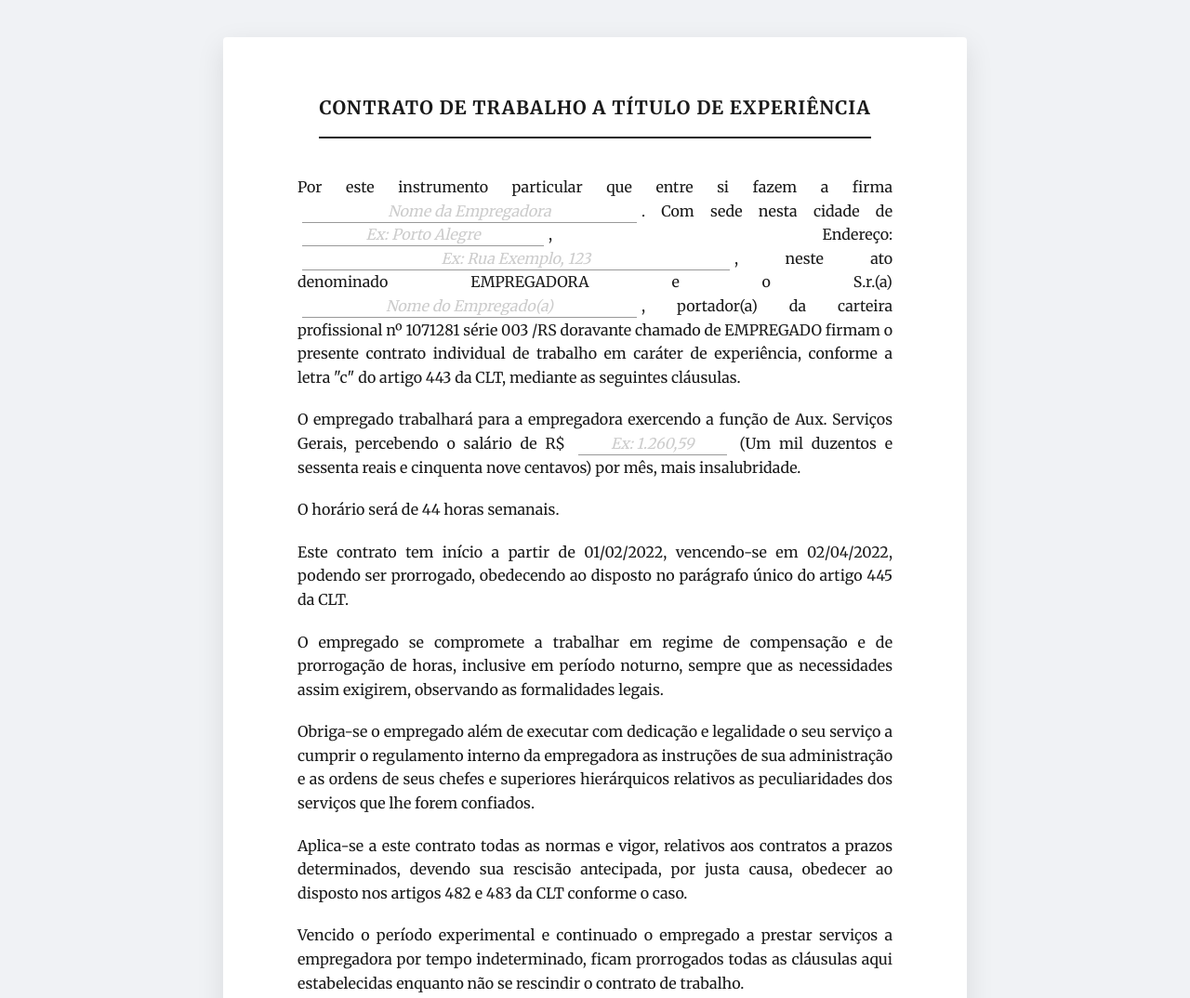
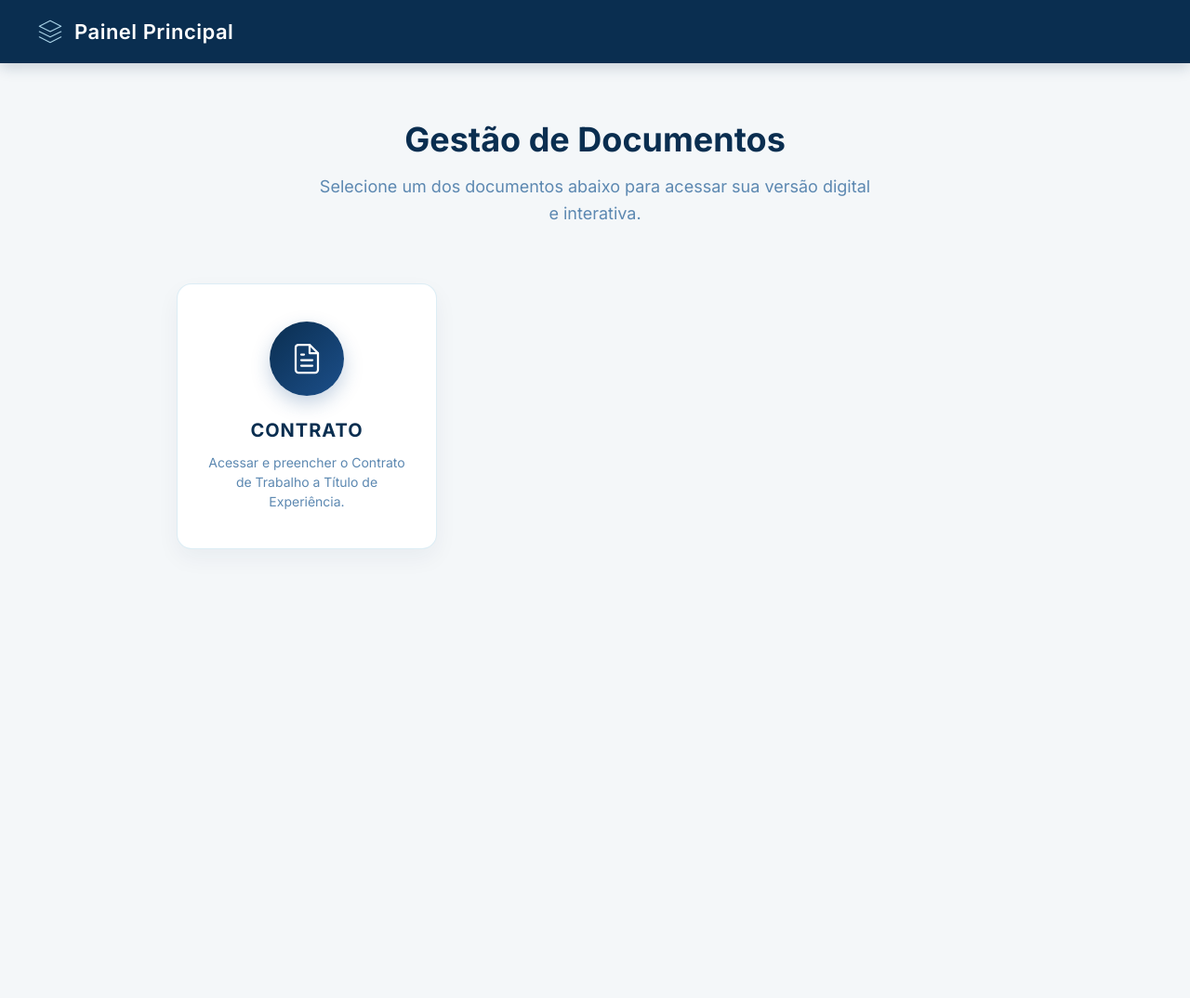
Before and after one commit to albertomateus10/testerodrigo, a plain HTML site: page index.html in a window 1280 px wide. Shown: the top 1074 px of the page at 93% size. After the commit the page ends 800 px from the top, so only its background shows below. Drawn offline with Linux system fonts and the light colour scheme.

Commit message:
Add files via upload

```diff
--- a/index.html
+++ b/index.html
@@ -1,323 +1,243 @@
 <!DOCTYPE html>
 <html lang="pt-BR">
+
 <head>
     <meta charset="UTF-8">
     <meta name="viewport" content="width=device-width, initial-scale=1.0">
-    <title>Contrato de Trabalho - Experiência</title>
+    <title>Painel Principal</title>
     <link rel="preconnect" href="https://fonts.googleapis.com">
     <link rel="preconnect" href="https://fonts.gstatic.com" crossorigin>
-    <link href="https://fonts.googleapis.com/css2?family=Inter:wght@400;500;600;700&family=Merriweather:wght@400;700&display=swap" rel="stylesheet">
+    <link href="https://fonts.googleapis.com/css2?family=Inter:wght@400;500;600;700&display=swap" rel="stylesheet">
     <style>
         :root {
-            --bg-color: #f0f2f5;
-            --page-bg: #ffffff;
-            --text-color: #1a1a1a;
-            --primary-color: #0f52ba; /* Azul corporativo para os campos de preenchimento */
-            --input-border: #999;
-            --input-focus-bg: #f8fbff;
-            --input-focus-border: #0f52ba;
+            /* Paleta de Cores */
+            --cor-primaria-escura: #0A2E50;
+            --cor-primaria: #1C4F8A;
+            --cor-secundaria: #5C88B1;
+            --cor-destaque: #A8D1E6;
+            --cor-fundo: #FFFFFF;
+            --cor-texto: #333333;
+            --cor-fundo-pagina: #f4f7f9;
+        }
+
+        * {
+            margin: 0;
+            padding: 0;
+            box-sizing: border-box;
+            font-family: 'Inter', sans-serif;
         }
 
         body {
-            font-family: 'Inter', sans-serif;
-            background-color: var(--bg-color);
-            color: var(--text-color);
-            line-height: 1.6;
-            margin: 0;
-            padding: 40px 20px;
+            background-color: var(--cor-fundo-pagina);
+            color: var(--cor-texto);
+            min-height: 100vh;
+            display: flex;
+            flex-direction: column;
+        }
+
+        /* Header / Navbar */
+        header {
+            background-color: var(--cor-primaria-escura);
+            padding: 20px 40px;
+            display: flex;
+            align-items: center;
+            box-shadow: 0 4px 15px rgba(10, 46, 80, 0.2);
+        }
+
+        header h1 {
+            color: var(--cor-fundo);
+            font-size: 22px;
+            font-weight: 600;
+            letter-spacing: 0.5px;
+            display: flex;
+            align-items: center;
+            gap: 12px;
+        }
+
+        header h1 svg {
+            width: 28px;
+            height: 28px;
+            color: var(--cor-destaque);
+        }
+
+        /* Área de Conteúdo */
+        main {
+            flex: 1;
+            padding: 60px 40px;
+            max-width: 1200px;
+            margin: 0 auto;
+            width: 100%;
             display: flex;
             flex-direction: column;
             align-items: center;
         }
 
-        .document-container {
-            font-family: 'Merriweather', serif; /* Fonte serifada para um visual formal de documento */
-            background-color: var(--page-bg);
-            width: 100%;
-            max-width: 800px;
-            padding: 60px 80px;
-            box-shadow: 0 10px 30px rgba(0, 0, 0, 0.1);
-            border-radius: 4px;
-            user-select: none; /* Bloqueia a seleção do texto das cláusulas */
-            position: relative;
-            box-sizing: border-box;
+        .titulo-secao {
+            text-align: center;
+            margin-bottom: 60px;
         }
 
-        .document-container p {
-            margin-bottom: 20px;
-            text-align: justify;
+        .titulo-secao h2 {
+            font-size: 36px;
+            font-weight: 700;
+            color: var(--cor-primaria-escura);
+            margin-bottom: 15px;
         }
 
-        .document-header {
-            text-align: center;
-            margin-bottom: 40px;
+        .titulo-secao p {
+            font-size: 18px;
+            color: var(--cor-secundaria);
+            max-width: 600px;
+            line-height: 1.6;
+            margin: 0 auto;
         }
 
-        .document-header h1 {
+        /* Grid de Botões (Cards) */
+        .grid-botoes {
+            display: grid;
+            grid-template-columns: repeat(auto-fill, minmax(280px, 1fr));
+            gap: 30px;
+            width: 100%;
+            max-width: 900px;
+        }
+
+        /* Botão / Card */
+        .btn-card {
+            background: var(--cor-fundo);
+            border-radius: 16px;
+            padding: 40px 30px;
+            text-decoration: none;
+            display: flex;
+            flex-direction: column;
+            align-items: center;
+            justify-content: center;
+            text-align: center;
+            box-shadow: 0 10px 25px rgba(10, 46, 80, 0.05);
+            border: 1px solid rgba(168, 209, 230, 0.4);
+            transition: all 0.4s cubic-bezier(0.175, 0.885, 0.32, 1.275);
+            position: relative;
+            overflow: hidden;
+        }
+
+        .btn-card::before {
+            content: '';
+            position: absolute;
+            top: 0;
+            left: 0;
+            width: 100%;
+            height: 5px;
+            background: linear-gradient(90deg, var(--cor-primaria), var(--cor-destaque));
+            transform: scaleX(0);
+            transition: transform 0.4s ease;
+            transform-origin: left;
+        }
+
+        .btn-card:hover {
+            transform: translateY(-8px);
+            box-shadow: 0 20px 40px rgba(10, 46, 80, 0.12);
+            border-color: var(--cor-destaque);
+        }
+
+        .btn-card:hover::before {
+            transform: scaleX(1);
+        }
+
+        .icone-wrapper {
+            width: 80px;
+            height: 80px;
+            background: linear-gradient(135deg, var(--cor-primaria-escura), var(--cor-primaria));
+            color: var(--cor-fundo);
+            border-radius: 50%;
+            display: flex;
+            align-items: center;
+            justify-content: center;
+            margin-bottom: 25px;
+            box-shadow: 0 8px 20px rgba(28, 79, 138, 0.25);
+            transition: transform 0.4s ease;
+        }
+
+        .btn-card:hover .icone-wrapper {
+            transform: scale(1.1) rotate(5deg);
+        }
+
+        .icone-wrapper svg {
+            width: 36px;
+            height: 36px;
+            stroke-width: 1.5;
+        }
+
+        .btn-titulo {
             font-size: 20px;
             font-weight: 700;
+            color: var(--cor-primaria-escura);
+            margin-bottom: 12px;
             text-transform: uppercase;
             letter-spacing: 1px;
-            margin: 0;
-            border-bottom: 2px solid var(--text-color);
-            padding-bottom: 15px;
-            display: inline-block;
         }
 
-        /* Estilização dos Inputs (Campos Preenchíveis) */
-        input[type="text"] {
-            font-family: 'Merriweather', serif;
-            font-size: 16px;
-            color: var(--primary-color);
-            font-weight: 600;
-            border: none;
-            border-bottom: 1px solid var(--input-border);
-            background-color: transparent;
-            padding: 2px 5px;
-            margin: 0 5px;
-            outline: none;
-            text-align: center;
-            transition: all 0.3s ease;
-            user-select: text; /* Permite selecionar o texto digitado dentro dos inputs */
+        .btn-desc {
+            font-size: 14px;
+            color: var(--cor-secundaria);
+            line-height: 1.5;
         }
 
-        input[type="text"]:focus {
-            background-color: var(--input-focus-bg);
-            border-bottom: 2px solid var(--input-focus-border);
-        }
+        /* Responsividade */
+        @media (max-width: 768px) {
+            header {
+                padding: 16px 20px;
+                justify-content: center;
+            }
 
-        input[type="text"]::placeholder {
-            color: #ccc;
-            font-weight: 400;
-            font-style: italic;
-        }
+            main {
+                padding: 40px 20px;
+            }
 
-        /* Tamanhos específicos de input */
-        .input-xlarge { width: 450px; }
-        .input-large { width: 350px; }
-        .input-medium { width: 250px; }
-        .input-small { width: 150px; }
-        .input-xsmall { width: 40px; text-align: center; }
-
-        .signatures {
-            display: flex;
-            justify-content: space-between;
-            margin-top: 60px;
-            text-align: center;
-        }
-
-        .signature-block {
-            width: 45%;
-        }
-
-        .signature-line {
-            border-top: 1px solid var(--text-color);
-            margin-bottom: 10px;
-            padding-top: 5px;
-            font-weight: 600;
-        }
-
-        .signature-name {
-            font-size: 14px;
-        }
-
-        .date-section {
-            margin-top: 40px;
-            text-align: left;
-        }
-
-        .print-button-container {
-            margin-top: 30px;
-            text-align: center;
-        }
-
-        .print-button {
-            background-color: var(--primary-color);
-            color: white;
-            border: none;
-            padding: 12px 24px;
-            font-size: 16px;
-            font-weight: 600;
-            border-radius: 6px;
-            cursor: pointer;
-            box-shadow: 0 4px 6px rgba(15, 82, 186, 0.2);
-            transition: all 0.3s ease;
-            font-family: 'Inter', sans-serif;
-            display: inline-flex;
-            align-items: center;
-            justify-content: center;
-        }
-
-        .print-button:hover {
-            background-color: #0b3d8c;
-            transform: translateY(-2px);
-            box-shadow: 0 6px 12px rgba(15, 82, 186, 0.3);
-        }
-
-        .print-button svg {
-            width: 20px;
-            height: 20px;
-            margin-right: 8px;
-        }
-
-        .termo-prorrogacao {
-            margin-top: 60px;
-            padding-top: 40px;
-            border-top: 2px dashed #ccc;
-        }
-
-        .termo-prorrogacao h2 {
-            text-align: center;
-            font-size: 18px;
-            text-transform: uppercase;
-            margin-bottom: 30px;
-        }
-
-        @media print {
-            body {
-                background-color: white;
-                padding: 0;
+            .titulo-secao h2 {
+                font-size: 28px;
             }
-            .document-container {
-                box-shadow: none;
-                padding: 0;
-                max-width: 100%;
-            }
-            .print-button-container {
-                display: none;
-            }
-            input[type="text"] {
-                color: var(--text-color);
-                border-bottom: 1px solid var(--text-color);
-            }
-            input[type="text"]:focus {
-                background-color: transparent;
-            }
-            input::placeholder {
-                color: transparent;
-            }
-        }
-
-        @media (max-width: 768px) {
-            .document-container {
-                padding: 30px 20px;
-            }
-            .signatures {
-                flex-direction: column;
-                gap: 40px;
-            }
-            .signature-block {
-                width: 100%;
-            }
-            /* Garantir que inputs não quebrem o layout em mobile */
-            input[type="text"] {
-                max-width: 100%;
-                box-sizing: border-box;
-            }
-        }
-
-        /* Prevenção visual de seleção no documento (apenas para efeito, a seleção real já é bloqueada no container) */
-        ::selection {
-            background: rgba(15, 82, 186, 0.2);
         }
     </style>
 </head>
+
 <body>
 
-    <div class="document-container">
-        <div class="document-header">
-            <h1>Contrato de Trabalho a Título de Experiência</h1>
+    <header>
+        <h1>
+            <svg viewBox="0 0 24 24" fill="none" stroke="currentColor" stroke-linecap="round" stroke-linejoin="round">
+                <path d="M12 2L2 7l10 5 10-5-10-5zM2 17l10 5 10-5M2 12l10 5 10-5" />
+            </svg>
+            Painel Principal
+        </h1>
+    </header>
+
+    <main>
+        <div class="titulo-secao">
+            <h2>Gestão de Documentos</h2>
+            <p>Selecione um dos documentos abaixo para acessar sua versão digital e interativa.</p>
         </div>
 
-        <p>
-            Por este instrumento particular que entre si fazem a firma <input type="text" class="input-large" placeholder="Nome da Empregadora">.
-            Com sede nesta cidade de <input type="text" class="input-medium" placeholder="Ex: Porto Alegre">,
-            Endereço:<input type="text" class="input-xlarge" placeholder="Ex: Rua Exemplo, 123">,
-            neste ato denominado EMPREGADORA e o S.r.(a) <input type="text" class="input-large" placeholder="Nome do Empregado(a)">,
-            portador(a) da carteira profissional nº 1071281 série 003 /RS doravante chamado de EMPREGADO firmam o presente contrato individual de trabalho em caráter de experiência, conforme a letra "c" do artigo 443 da CLT, mediante as seguintes cláusulas.
-        </p>
+        <div class="grid-botoes">
+            <!-- Botão CONTRATO -->
+            <a href="contrato.html" class="btn-card">
+                <div class="icone-wrapper">
+                    <!-- Ícone de Documento/Contrato -->
+                    <svg viewBox="0 0 24 24" fill="none" stroke="currentColor" stroke-linecap="round"
+                        stroke-linejoin="round">
+                        <path d="M14 2H6a2 2 0 0 0-2 2v16a2 2 0 0 0 2 2h12a2 2 0 0 0 2-2V8z"></path>
+                        <polyline points="14 2 14 8 20 8"></polyline>
+                        <line x1="16" y1="13" x2="8" y2="13"></line>
+                        <line x1="16" y1="17" x2="8" y2="17"></line>
+                        <polyline points="10 9 9 9 8 9"></polyline>
+                    </svg>
+                </div>
+                <h3 class="btn-titulo">CONTRATO</h3>
+                <p class="btn-desc">Acessar e preencher o Contrato de Trabalho a Título de Experiência.</p>
+            </a>
 
-        <p>
-            O empregado trabalhará para a empregadora exercendo a função de Aux. Serviços Gerais, percebendo o salário de R$
-            <input type="text" class="input-small" placeholder="Ex: 1.260,59">
-            (Um mil duzentos e sessenta reais e cinquenta nove centavos) por mês, mais insalubridade.
-        </p>
-
-        <p>O horário será de 44 horas semanais.</p>
-
-        <p>
-            Este contrato tem início a partir de 01/02/2022, vencendo-se em 02/04/2022, podendo ser prorrogado, obedecendo ao disposto no parágrafo único do artigo 445 da CLT.
-        </p>
-
-        <p>
-            O empregado se compromete a trabalhar em regime de compensação e de prorrogação de horas, inclusive em período noturno, sempre que as necessidades assim exigirem, observando as formalidades legais.
-        </p>
-
-        <p>
-            Obriga-se o empregado além de executar com dedicação e legalidade o seu serviço a cumprir o regulamento interno da empregadora as instruções de sua administração e as ordens de seus chefes e superiores hierárquicos relativos as peculiaridades dos serviços que lhe forem confiados.
-        </p>
-
-        <p>
-            Aplica-se a este contrato todas as normas e vigor, relativos aos contratos a prazos determinados, devendo sua rescisão antecipada, por justa causa, obedecer ao disposto nos artigos 482 e 483 da CLT conforme o caso.
-        </p>
-
-        <p>
-            Vencido o período experimental e continuado o empregado a prestar serviços a empregadora por tempo indeterminado, ficam prorrogados todas as cláusulas aqui estabelecidas enquanto não se rescindir o contrato de trabalho.
-        </p>
-
-        <p>
-            E, por estarem de pleno acordo, assinam ambas as partes, em duas vias de igual teor.
-        </p>
-
-        <div class="date-section">
-            Porto Alegre, <input type="text" class="input-xsmall" placeholder="DD"> de
-            <input type="text" class="input-medium" placeholder="Mês por extenso"> de
-            <input type="text" class="input-xsmall" placeholder="AAAA">.
+            <!-- Espaço reservado para futuros botões -->
         </div>
-
-        <div class="signatures">
-            <div class="signature-block">
-                <div class="signature-line">Empregadora</div>
-                <div class="signature-name">Bertoletti & Araújo LTDA</div>
-            </div>
-            <div class="signature-block">
-                <div class="signature-line">Empregado(a)</div>
-                <div class="signature-name">Eliziane Do R. Medeiros</div>
-            </div>
-        </div>
-
-        <div class="termo-prorrogacao">
-            <h2>Termo de Prorrogação</h2>
-
-            <p>
-                Por mútuo acordo das partes fica o presente contrato de experiência firmado em 02/04/2022, prorrogado por mais 30 (trinta) dias com vencimento em 02/05/2022.
-            </p>
-
-            <div class="date-section" style="text-align: center; margin-top: 20px;">
-                Porto Alegre, 02 de abril de 2022.
-            </div>
-
-            <div class="signatures">
-                <div class="signature-block">
-                    <div class="signature-line">Empregadora</div>
-                    <div class="signature-name">Bertoletti & Araújo LTDA</div>
-                </div>
-                <div class="signature-block">
-                    <div class="signature-line">Empregada(a)</div>
-                    <div class="signature-name">Eliziane Rosa Medeiros</div>
-                </div>
-            </div>
-        </div>
-    </div>
-
-    <div class="print-button-container">
-        <button class="print-button" onclick="window.print()">
-            <svg viewBox="0 0 24 24">
-                <path fill="currentColor" d="M18,3H6V7H18M19,12A1,1 0 0,1 18,11A1,1 0 0,1 19,10A1,1 0 0,1 20,11A1,1 0 0,1 19,12M16,19H8V14H16M19,8H5A3,3 0 0,0 2,11V17H6V21H18V17H22V11A3,3 0 0,0 19,8Z" />
-            </svg>
-            Imprimir Contrato
-        </button>
-    </div>
+    </main>
 
 </body>
+
 </html>
```
